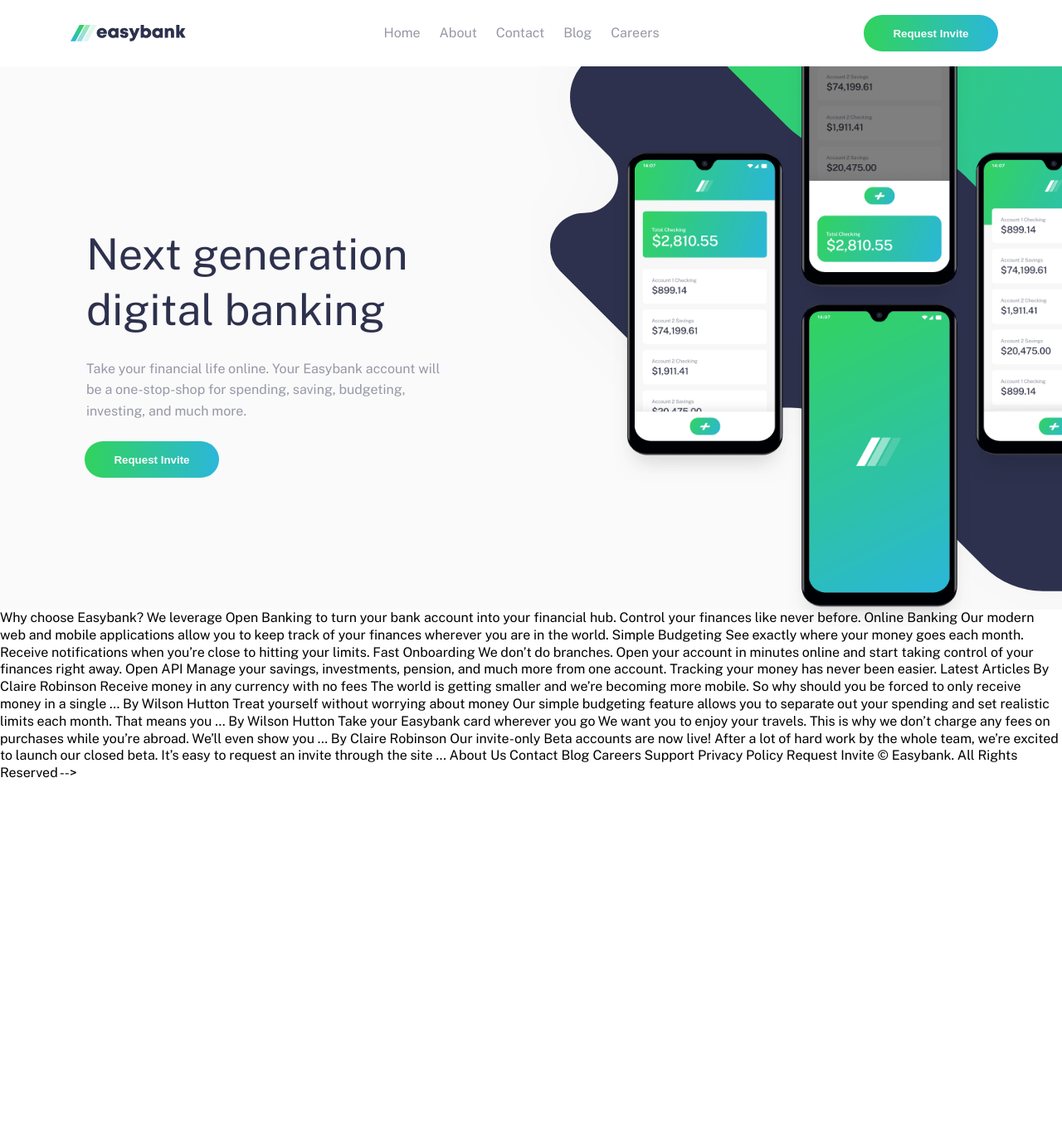
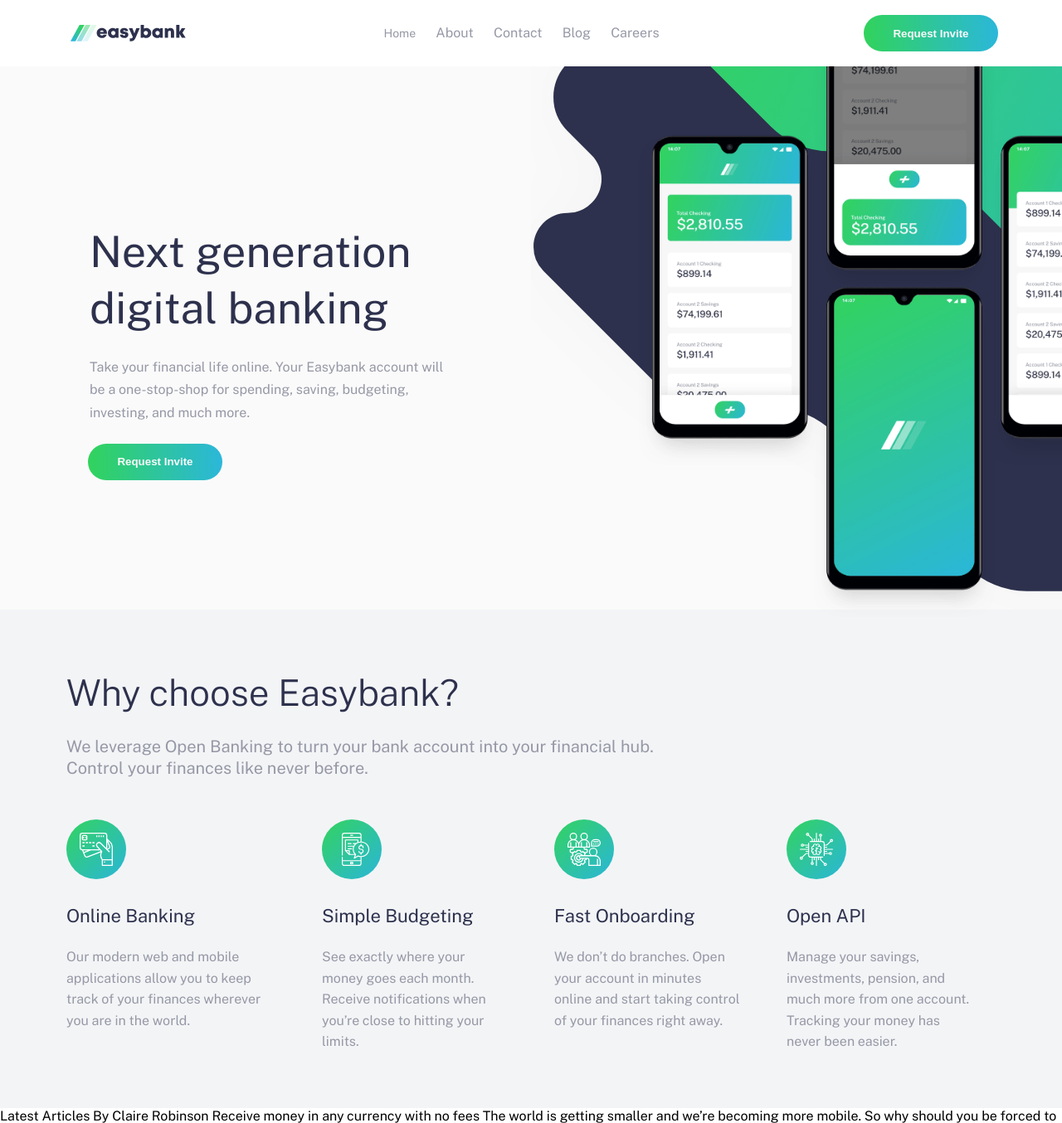
Before and after one commit to mtyszko/easybank-lp, a website: page index.html in a window 1280 px wide. Shown: the top 1354 px of the page at 83% size. Before the commit the page ends 1259 px from the top, so only its background shows below. Drawn offline with nearby package versions, Linux system fonts and the light colour scheme.

Commit message:
middle section

```diff
--- a/app/js/index.js
+++ b/app/js/index.js
@@ -1,6 +1,5 @@
 const hamburgerMenu = document.querySelector('.menu');
 const navBar = document.querySelector('.navbar');
-// console.log(navBar);
 
 function handleMenuClick() {
   hamburgerMenu.classList.toggle('menu--active');
@@ -9,5 +8,3 @@
 }
 
 hamburgerMenu.addEventListener('click', handleMenuClick);
-
-// handleMenuClick(hamburgerMenu);
--- a/app/scss/_globals.sass
+++ b/app/scss/_globals.sass
@@ -46,4 +46,16 @@
   background: $very-light-gray
 
 .bg--grey
-  background: $grayish-blue
+  background: $light-grayish-blue
+
+.txt
+  text-align: center
+  color: $grayish-blue
+  font-size: 0.875rem
+
+  @include breakpoint-up(medium)
+    text-align: left
+
+  &__ttl
+    font-weight: 400
+    color: $dark-blue
--- /dev/null
+++ b/app/scss/_section_middle.sass
@@ -0,0 +1,69 @@
+.middle
+  padding: 72px 0 60px 0
+
+  &__ttl
+    padding: 0 40px
+    font-size: 30px
+
+    @include breakpoint-up(large)
+      text-align: left
+      align-self: flex-start
+      padding: 0
+      font-size: 44px
+      font-weight: 300
+
+  &__lead
+    padding:
+    line-height: 1.6rem
+
+    @include breakpoint-up(large)
+      text-align: left
+      align-self: flex-start
+      max-width: 720px
+      padding: 24px 0 34px
+      font-size: 20px
+
+  &__cnt
+    flex-wrap: wrap
+    justify-content: space-between
+    justify-content: center
+
+    @include breakpoint-up(large):first-child
+      padding-left: 0
+
+  &__cnt__wrapper
+    flex: 1 1 100%
+    max-width: 345px
+    justify-self: center
+
+    @include breakpoint-up(large)
+      max-width: 280px
+      padding-left: 28px
+      padding-right: 28px
+
+  .icon
+    display: block
+    width: 72px
+    padding: 15px 0
+    align-self: center
+
+    @include breakpoint-up(large)
+      align-self: flex-start
+
+  &__cnt__subttl
+    font-size: 20px
+    padding: 15px 0
+
+    @include breakpoint-up(large)
+      align-self: flex-start
+      font-size: 22px
+
+  &__cnt__inf
+    padding: 7px 28px
+    line-height: 1.6rem
+    text-align: center
+
+    @include breakpoint-up(large)
+      text-align: left
+      padding: 7px 0
+      font-size: 16px
--- a/app/scss/_section_top.sass
+++ b/app/scss/_section_top.sass
@@ -1,16 +1,18 @@
+// wrapper
 .top
   width: 100%
-  max-width: 1440px
+  max-width: 90rem
 
   @include breakpoint-up(medium)
     flex-direction: row-reverse
     justify-content: space-between
 
-  &__mockups
+  // images
+  &__img
     position: relative
     width: 100%
     height: 77.4vw
-    max-height: 655px
+    max-height: 40.9375rem
     margin: 0 auto
     background-image: url('../../images/bg-intro-mobile.svg')
     background-size: 100%
@@ -18,11 +20,11 @@
     background-repeat: no-repeat
 
     @include breakpoint-up(medium)
-      max-width: 750px
+      max-width: 46.875rem
       margin: 0
       background-image: url('../../images/bg-intro-desktop.svg')
       background-size: 200%
-      background-position: -50px -330px
+      background-position: -4.375rem -20.625rem
 
     &::after
       position: absolute
@@ -36,50 +38,46 @@
       background-position: center bottom
 
       @include breakpoint-up(medium)
-        height: 180%
-        background-position: 100px -100px
+        height: 120%
+        background-position: 8.125rem -7.5rem
 
-  &__content
+  // content
+  &__cnt
     align-self: center
     text-align: center
 
     @include breakpoint-up(medium)
+      justify-content: flex-start
+      max-width: 43.125rem
+      width: 100%
       text-align: left
-      justify-content: flex-start
-      max-width: 690px
-      width: 100%
-      padding: 0
 
     &__wrapper
+      align-self: flex-end
       width: 100%
-      max-width: 560px
-      align-self: flex-end
-      padding: 0 24px
+      max-width: 35rem
+      padding: 0 28px
 
-    &__title
-      font-size: 36px
-      padding: 34px 0 0 0
-      font-weight: 400
-      color: $dark-blue
+    // title
+    &__ttl
+      padding: 2.125rem 0 0 0
+      font-size: 2.25rem
 
       @include breakpoint-up(medium)
-        // width: 430px
-        font-size: 52px
+        font-size: 3.25rem
 
-    &__info
-      font-size: 14px
-      line-height: 1.4rem
-      padding: 20px 34px
-      color: $grayish-blue
+    &__inf
+      padding: 1.25rem 0
+      line-height: 1.6rem
 
       @include breakpoint-up(medium)
-        max-width: 430px
+        max-width: 26.875rem
+        padding: 1.5rem 0
         font-size: 1rem
-        line-height: 1.6rem
-        padding: 24px 0
+        line-height: 1.7rem
 
     &__btn
-      margin: 0 0 85px 0
+      margin: 0 0 5.3125rem 0
 
       @include breakpoint-up(medium)
-        margin: 0 14px
+        margin: 0 0.875rem
--- a/app/scss/style.sass
+++ b/app/scss/style.sass
@@ -3,3 +3,4 @@
 @import globals
 @import header
 @import section_top
+@import section_middle
--- a/index.html
+++ b/index.html
@@ -5,7 +5,7 @@
   <meta charset="UTF-8">
   <meta name="viewport" content="width=device-width, initial-scale=1.0"> <!-- displays site properly based on user's device -->
 
-  <link rel="icon" type="image/png" sizes="32x32" href="./images/favicon-32x32.png">
+  <link rel="icon flex--as--c" type="image/png" sizes="32x32" href="./images/favicon-32x32.png">
   <link rel="stylesheet" type="text/css" href="./css/style.css">
 
   <title>Frontend Mentor | Easybank landing page</title>
@@ -31,7 +31,7 @@
       <nav>
         <ul class="flex flex--js--sb navbar hide-for-mobile">
           <a href="#" class="navbar__item">
-            <li class="">Home</li>
+            <li class="txt">Home</li>
           </a>
           <a href="#" class="navbar__item">
             <li class="">About</li>
@@ -56,22 +56,53 @@
     </header>
     <section class="bg--light flex flex--jc--c">
       <div class="top flex flex--dir--c ">
-        <div class="top__mockups"></div>
-        <div class="top__content flex flex--dir--c">
-
-          <div class="top__content__wrapper">
-            <h1 class="top__content__title">Next generation<br /> digital banking</h1>
-            <p class="top__content__info">Take your financial life online. Your Easybank account will be a one-stop-shop
+        <div class="top__img"></div>
+        <div class="top__cnt flex flex--dir--c">
+          <div class="top__cnt__wrapper">
+            <h1 class="top__cnt__ttl txt txt__ttl">Next generation<br /> digital banking</h1>
+            <p class="top__cnt__inf txt">Take your financial life online. Your Easybank account will be a one-stop-shop
               for spending, saving, budgeting, investing, and much more.</p>
-
-            <button class="top__content__btn request__btn ">Request Invite</button>
-
+            <button class="top__cnt__btn request__btn">Request Invite</button>
           </div>
-
         </div>
       </div>
     </section>
-    <section class="middle flex bg--grey"></section>
+    <section class="flex flex--jc--c bg--grey">
+      <div class="middle flex flex--dir--c">
+        <div class="middle__ttl__wrapper flex flex--dir--c">
+          <h2 class="middle__ttl txt txt__ttl flex--as--c"> Why choose Easybank?</h2>
+          <p class="middle__lead txt flex--as--c"> We leverage Open Banking to turn your bank account into your financial hub. Control
+            your finances like never before.</p>
+        </div>
+        <div class="middle__cnt flex">
+          <div class="middle__cnt__wrapper flex flex--dir--c">
+            <img src="./images/icon-online.svg" alt="" class="icon">
+            <h4 class="middle__cnt__subttl txt txt__ttl flex--as--c">Online Banking</h4>
+            <p class="middle__cnt__inf txt flex--as--c">Our modern web and mobile applications allow you to keep track of your finances
+              wherever you are in the world.</p>
+          </div>
+          <div class="middle__cnt__wrapper flex flex--dir--c">
+            <img src="./images/icon-budgeting.svg" alt="" class="icon">
+            <h4 class="middle__cnt__subttl txt txt__ttl flex--as--c">Simple Budgeting</h4>
+            <p class="middle__cnt__inf txt flex--as--c">See exactly where your money goes each month. Receive notifications when you’re
+              close to hitting your limits.</p>
+          </div>
+          <div class="middle__cnt__wrapper flex flex--dir--c">
+            <img src="./images/icon-onboarding.svg" alt="" class="icon">
+            <h4 class="middle__cnt__subttl txt txt__ttl flex--as--c">Fast Onboarding</h4>
+            <p class="middle__cnt__inf txt flex--as--c">We don’t do branches. Open your account in minutes online and start taking control
+              of your finances right away.</p>
+          </div>
+          <div class="middle__cnt__wrapper flex flex--dir--c">
+            <img src="./images/icon-api.svg" alt="" class="icon">
+            <h4 class="middle__cnt__subttl txt txt__ttl flex--as--c">Open API</h4>
+            <p class="middle__cnt__inf txt flex--as--c"> Manage your savings, investments, pension, and much more from one account. Tracking
+              your money has never been easier.
+            </p>
+          </div>
+        </div>
+      </div>
+    </section>
     <section class="bottom flex bg--light"></section>
     <footer></footer>
   </div>
@@ -86,26 +117,20 @@
 
 
 
-  Why choose Easybank?
 
-  We leverage Open Banking to turn your bank account into your financial hub. Control
-  your finances like never before.
 
-  Online Banking
-  Our modern web and mobile applications allow you to keep track of your finances
-  wherever you are in the world.
 
-  Simple Budgeting
-  See exactly where your money goes each month. Receive notifications when you’re
-  close to hitting your limits.
 
-  Fast Onboarding
-  We don’t do branches. Open your account in minutes online and start taking control
-  of your finances right away.
 
-  Open API
-  Manage your savings, investments, pension, and much more from one account. Tracking
-  your money has never been easier.
+
+
+
+
+
+
+
+
+
 
 
 
```
Also changed, not shown: css/style.css, 1 other file.
